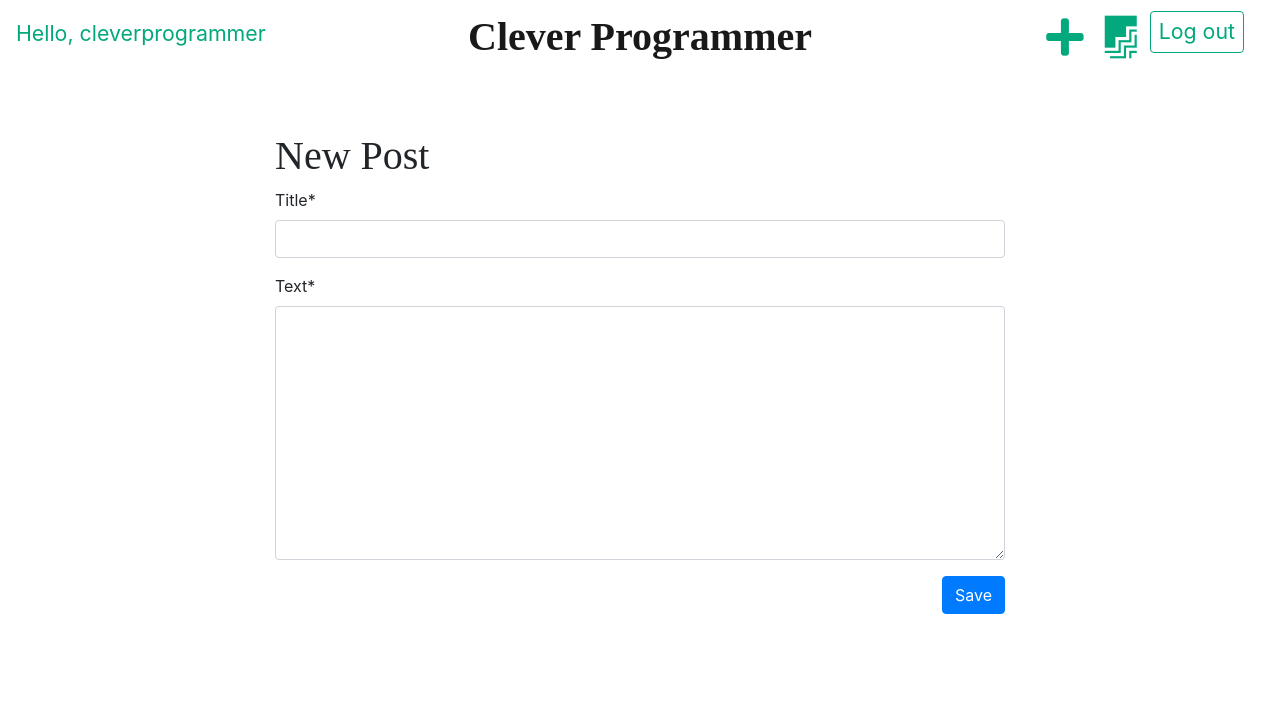
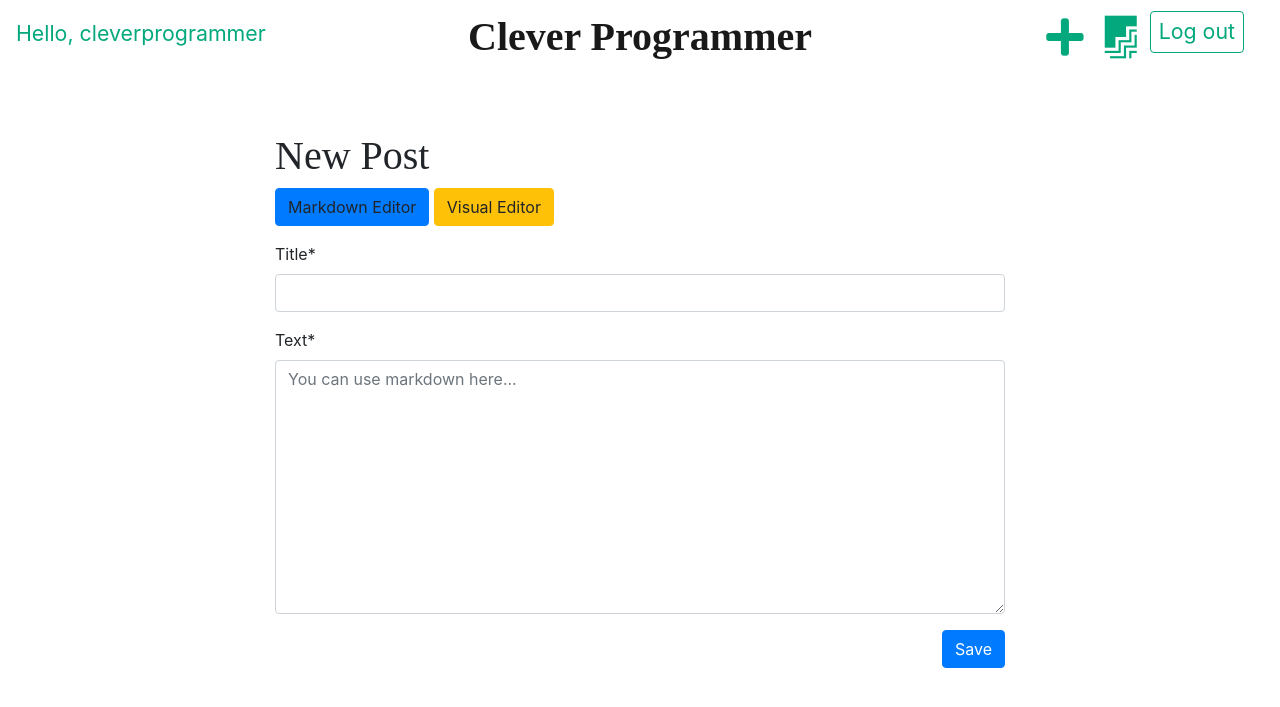
Before and after one commit to goranmrd/styled_blog, a Django app: page /post/new/ in a window 1280 px wide. Shown: the top 707 px of the page. Run offline with Django 3.2, Linux system fonts and the light colour scheme; a user stored in the database is signed in; some libraries are stand-ins or nearby versions.

Commit message:
Add post now have visual editor

```diff
--- a/blog/forms.py
+++ b/blog/forms.py
@@ -13,6 +13,10 @@
     class Meta:
         model = Post
         fields = ('title', 'text')
+        widgets = {
+            "text":forms.Textarea(attrs={'name':'editordata','placeholder':'You can use markdown here...','class':'summernote'}),
+
+        }
 
 
 class CommentForm(forms.ModelForm):
--- a/blog/static/css/blog.css
+++ b/blog/static/css/blog.css
@@ -121,3 +121,7 @@
     display: none;
   }
 }
+
+.note-editor .note-editable {
+    line-height: 1;
+}
--- a/blog/templates/blog/base.html
+++ b/blog/templates/blog/base.html
@@ -62,6 +62,8 @@
 <script src="https://code.jquery.com/jquery-3.3.1.slim.min.js" integrity="sha384-q8i/X+965DzO0rT7abK41JStQIAqVgRVzpbzo5smXKp4YfRvH+8abtTE1Pi6jizo" crossorigin="anonymous"></script>
 <script src="https://cdnjs.cloudflare.com/ajax/libs/popper.js/1.14.3/umd/popper.min.js" integrity="sha384-ZMP7rVo3mIykV+2+9J3UJ46jBk0WLaUAdn689aCwoqbBJiSnjAK/l8WvCWPIPm49" crossorigin="anonymous"></script>
 <script src="https://stackpath.bootstrapcdn.com/bootstrap/4.1.3/js/bootstrap.min.js" integrity="sha384-ChfqqxuZUCnJSK3+MXmPNIyE6ZbWh2IMqE241rYiqJxyMiZ6OW/JmZQ5stwEULTy" crossorigin="anonymous"></script>
+<link href="https://cdnjs.cloudflare.com/ajax/libs/summernote/0.8.9/summernote-bs4.css" rel="stylesheet">
+<script src="https://cdnjs.cloudflare.com/ajax/libs/summernote/0.8.9/summernote-bs4.js"></script>
 {% block javascript %}{% endblock %}
 </body>
 </html>
--- a/blog/templates/blog/post_edit.html
+++ b/blog/templates/blog/post_edit.html
@@ -5,9 +5,29 @@
 {% load crispy_forms_tags %}
 
 {% block content %}
+
     <h1>New Post</h1>
+	<a class="btn btn-primary" onclick="summernoteDestroy()">Markdown Editor</a> <a class="btn btn-warning" onclick="summernoteCall()">Visual Editor</a>
+	<p></p>
     <form method="post" class="post-form-blog">
         {% crispy form %}
 
     </form>
 {% endblock %}
+
+{% block javascript %}
+	<script>
+	function summernoteCall(){
+      $('.summernote').summernote({
+        tabsize: 2,
+        height: 200,
+		placeholder: 'This is visual editor...'
+		});
+		}
+	function summernoteDestroy(){
+	  $('.summernote').each(function( index ) {
+		$(this).summernote('destroy');
+		});
+		}
+	</script>
+{% endblock %}
```
Also changed, not shown: db.sqlite3.
